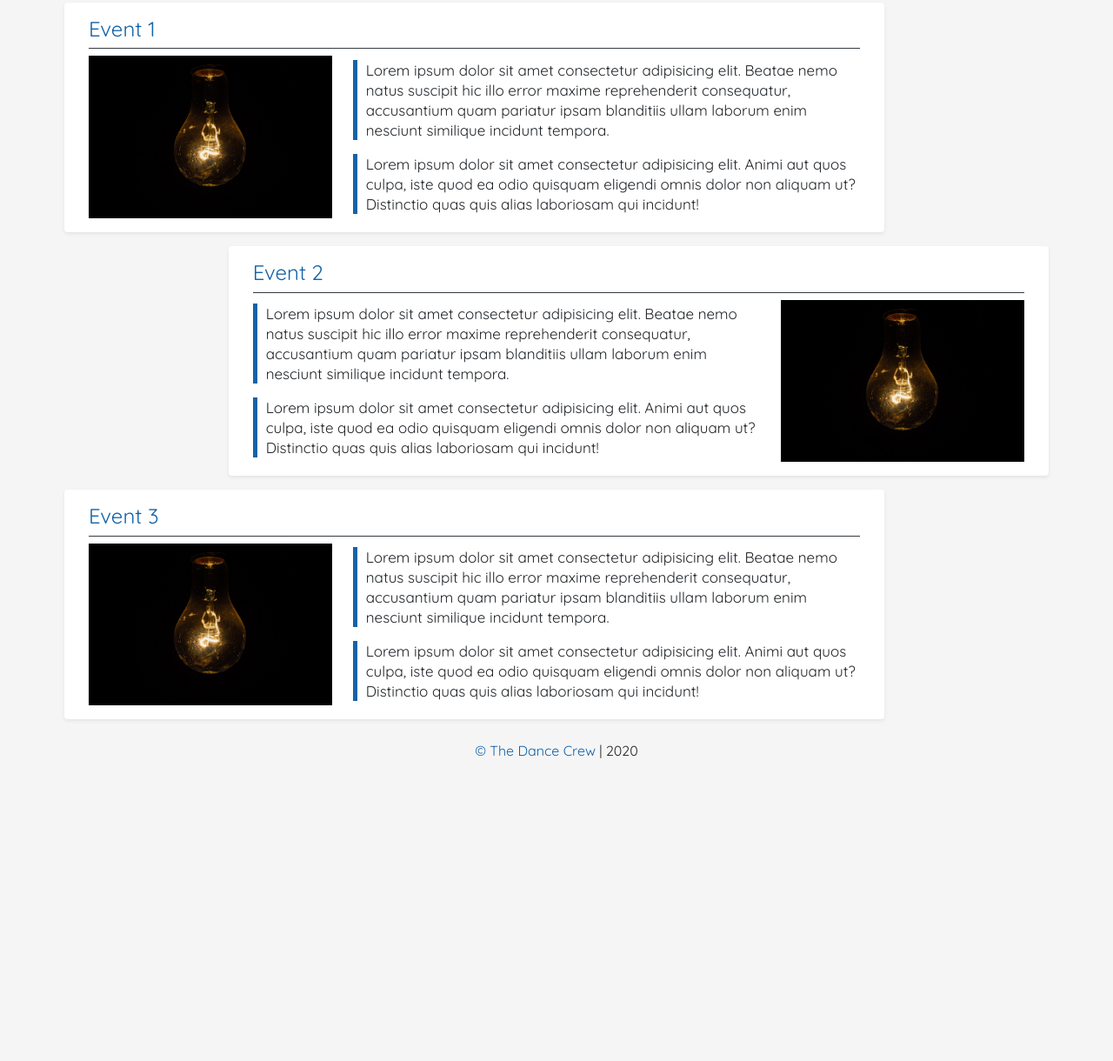
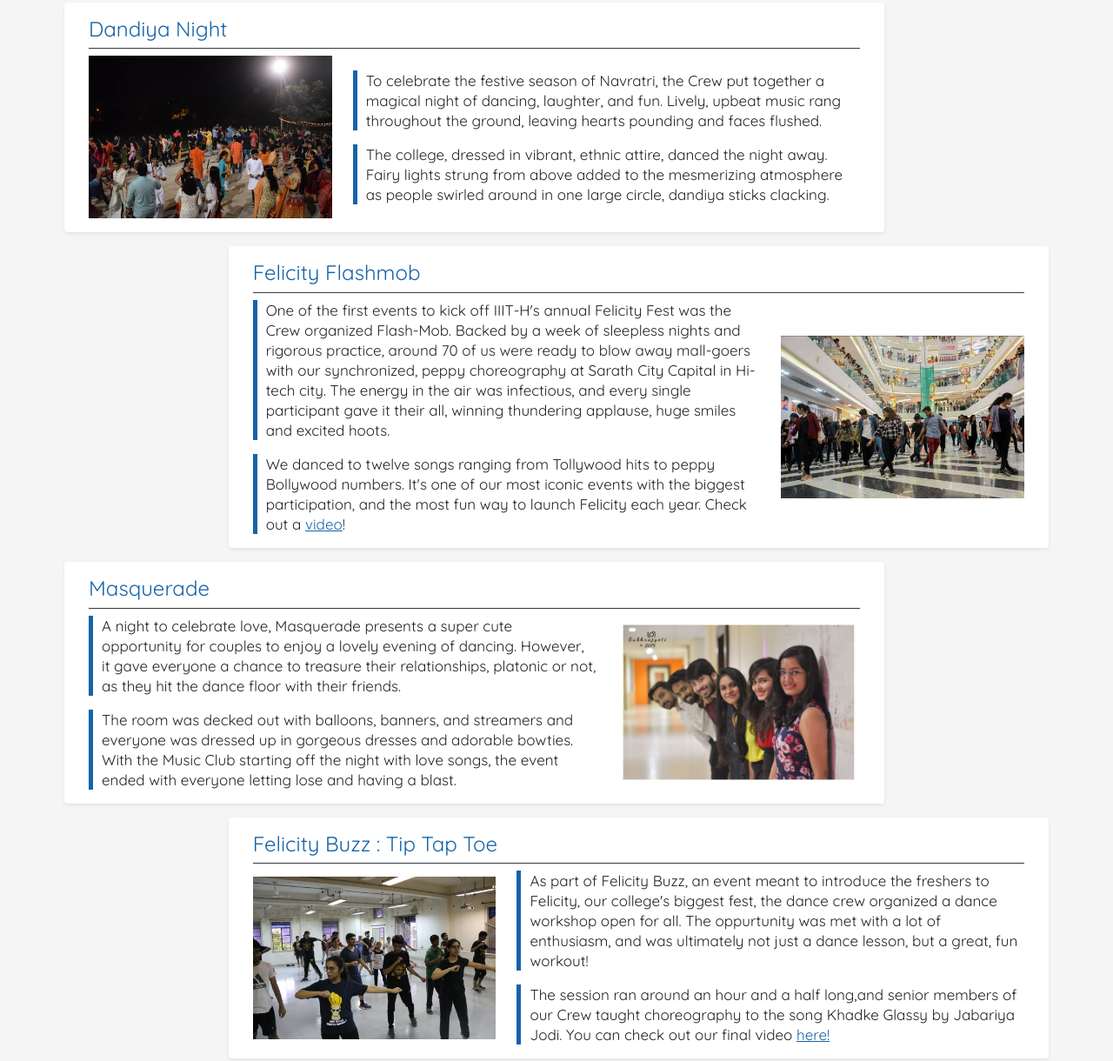
Before and after one commit to thedancecrew/Website, a website: page events.html in a window 1280 px wide. Shown: the part 172-1392 px from the top of the page at 87% size. Before the commit the page ends 1047 px from the top, so only its background shows below. Drawn offline with Linux system fonts and the light colour scheme.

Commit message:
added pics and descriptions to events page

```diff
--- a/events.html
+++ b/events.html
@@ -52,26 +52,27 @@
                     <h1 class="text-center py-3">Events at TheDanceCrew</h1>
                 </div>
             </div>
+
             <div class="row py-2">
                 <div class="col-12 col-md-10 card shadow-sm border-0">
                     <div class="card-body">
                         <h4 class="card-title pb-2 border-bottom border-dark text-primary">
-                            Event 1
+                            Dandiya Night
                         </h4>
                         <div class="row align-items-center">
                             <div class="col-12 col-lg-4 py-2 py-lg-0">
-                                <img src="./assets/IP.jpg" alt="" width="100%">
+                                <img src="./assets/Dandiya/dandiya.jpg" alt="" width="100%">
                             </div>
                             <div class="col-12 col-lg-8">
                                 <p class="card-text">
-                                    Lorem ipsum dolor sit amet consectetur adipisicing elit. Beatae nemo natus suscipit
-                                    hic illo error maxime reprehenderit consequatur, accusantium quam pariatur ipsam
-                                    blanditiis ullam laborum enim nesciunt similique incidunt tempora.
+                                    To celebrate the festive season of Navratri, the Crew put together a magical night of dancing, laughter, and fun.
+                                    Lively, upbeat music rang throughout the ground, leaving hearts pounding and faces flushed.
+
+
                                 </p>
                                 <p class="card-text">
-                                    Lorem ipsum dolor sit amet consectetur adipisicing elit. Animi aut quos culpa, iste
-                                    quod ea odio quisquam eligendi omnis dolor non aliquam ut? Distinctio quas quis
-                                    alias laboriosam qui incidunt!
+                                     The college, dressed in vibrant, ethnic attire, danced the night away. Fairy lights strung from above
+                                    added to the mesmerizing atmosphere as people swirled around in one large circle, dandiya sticks clacking.
                                 </p>
                             </div>
                         </div>
@@ -83,23 +84,22 @@
                 <div class="col-12 offset-md-2 col-md-10 card shadow-sm border-0">
                     <div class="card-body">
                         <h4 class="card-title pb-2 border-bottom border-dark text-primary">
-                            Event 2
+                            Felicity Flashmob
                         </h4>
                         <div class="row align-items-center">
                             <div class="col-12 col-lg-8">
                                 <p class="card-text">
-                                    Lorem ipsum dolor sit amet consectetur adipisicing elit. Beatae nemo natus suscipit
-                                    hic illo error maxime reprehenderit consequatur, accusantium quam pariatur ipsam
-                                    blanditiis ullam laborum enim nesciunt similique incidunt tempora.
+                                    One of the first events to kick off IIIT-H's annual Felicity Fest was the Crew organized Flash-Mob. Backed by a week of sleepless nights and rigorous practice,
+                                    around 70 of us were ready to blow away mall-goers with our synchronized, peppy choreography at Sarath City Capital in Hi-tech city. The energy in the air was infectious, and every
+                                    single participant gave it their all, winning thundering applause, huge smiles and excited hoots.
                                 </p>
                                 <p class="card-text">
-                                    Lorem ipsum dolor sit amet consectetur adipisicing elit. Animi aut quos culpa, iste
-                                    quod ea odio quisquam eligendi omnis dolor non aliquam ut? Distinctio quas quis
-                                    alias laboriosam qui incidunt!
+                                   We danced to twelve songs ranging from Tollywood hits to peppy Bollywood numbers. It's one of our most iconic events with the biggest participation, and the most fun way to launch Felicity each year.
+                                   Check out a <a href="https://www.facebook.com/dancecrewIIIT/videos/pcb.191516578899370/485093242440375">video</a>!
                                 </p>
                             </div>
                             <div class="col-12 col-lg-4 py-2 py-lg-0">
-                                <img src="./assets/IP.jpg" alt="" width="100%">
+                                <img src="./assets/Flashmob/Fmob4.jpeg" alt="" width="100%">
                             </div>
                         </div>
                     </div>
@@ -110,28 +110,82 @@
                 <div class="col-12 col-md-10 card shadow-sm border-0">
                     <div class="card-body">
                         <h4 class="card-title pb-2 border-bottom border-dark text-primary">
-                            Event 3
+                            Masquerade
+                        </h4>
+                        <div class="row align-items-center">
+                            <div class="col-12 col-lg-8">
+                                <p class="card-text">
+                                   A night to celebrate love, Masquerade presents a super cute opportunity for couples to enjoy a lovely evening of dancing.
+                                   However, it gave everyone a chance to treasure their relationships, platonic or not, as they hit the dance floor with their friends.
+                                </p>
+                                <p class="card-text">
+                                The room was decked out with balloons, banners, and streamers and everyone
+                                   was dressed up in gorgeous dresses and adorable bowties.
+                                   With the Music Club starting off the night with love songs, the event ended with everyone letting lose and having a blast.
+                                </p>
+                                </div>
+                            <div class="col-12 col-lg-4 py-2 py-lg-0">
+                                <img src="./assets/Prom/img1.jpeg" alt="" width="100%">
+                            </div>
+                        </div>
+                    </div>
+                </div>
+            </div>
+
+            <div class="row py-2">
+                <div class="col-12 offset-md-2 col-md-10 card shadow-sm border-0">
+                    <div class="card-body">
+                        <h4 class="card-title pb-2 border-bottom border-dark text-primary">
+                            Felicity Buzz : Tip Tap Toe
                         </h4>
                         <div class="row align-items-center">
                             <div class="col-12 col-lg-4 py-2 py-lg-0">
-                                <img src="./assets/IP.jpg" alt="" width="100%">
+                                <img src="./assets/Buzz_ttt/buzz.jpg" alt="" width="100%">
                             </div>
                             <div class="col-12 col-lg-8">
                                 <p class="card-text">
-                                    Lorem ipsum dolor sit amet consectetur adipisicing elit. Beatae nemo natus suscipit
-                                    hic illo error maxime reprehenderit consequatur, accusantium quam pariatur ipsam
-                                    blanditiis ullam laborum enim nesciunt similique incidunt tempora.
+                                    As part of Felicity Buzz, an event meant to introduce the freshers to Felicity, our college's biggest fest,
+                                    the dance crew organized a dance workshop open for all. The oppurtunity was met with a lot of enthusiasm, and was ultimately not just a dance lesson, but a great, fun workout!
+
                                 </p>
+
                                 <p class="card-text">
-                                    Lorem ipsum dolor sit amet consectetur adipisicing elit. Animi aut quos culpa, iste
-                                    quod ea odio quisquam eligendi omnis dolor non aliquam ut? Distinctio quas quis
-                                    alias laboriosam qui incidunt!
+                                    The session ran around an hour and a half long,and senior members of our Crew taught choreography to the song Khadke
+                                    Glassy by Jabariya Jodi.
+                                    You can check out our final video <a href="https://www.facebook.com/dancecrewIIIT/videos/684789662038152/">here!</a>
                                 </p>
                             </div>
                         </div>
                     </div>
                 </div>
             </div>
+
+            <div class="row py-2">
+                <div class="col-12 col-md-10 card shadow-sm border-0">
+                    <div class="card-body">
+                        <h4 class="card-title pb-2 border-bottom border-dark text-primary">
+                            Garba Workshop: Navrang
+                        </h4>
+                        <div class="row align-items-center">
+                            <div class="col-12 col-lg-4 py-2 py-lg-0">
+                                <img src="./assets/Dandiya/IMG_3998.JPG" alt="" width="100%">
+                            </div>
+                            <div class="col-12 col-lg-8">
+                                <p class="card-text">
+                                   To get ready for Dandiya Night, a Garba Workshop - Navrang - was held a week leading the event. Crew members and students who were experts in Garba
+                                   and Dandiya lead the session, teaching popular, easy to grasp steps to classic Gujurati songs.
+                                </p>
+                                <p class="card-text">
+                                    Learning a new dance form is always
+                                    an exciting oppurtunity, and many students took advantage of this interactive, lively workshop.
+                                    <a href="https://www.facebook.com/dancecrewIIIT/videos/953717368295720">Here's</a> our final video!
+                                </p>
+                            </div>
+                        </div>
+                    </div>
+                </div>
+            </div>
+
         </div>
     </main>
 
```
Also changed, not shown: assets/Buzz_ttt/buzz.jpg (added), assets/Dandiya/dandiya.jpg (added).
